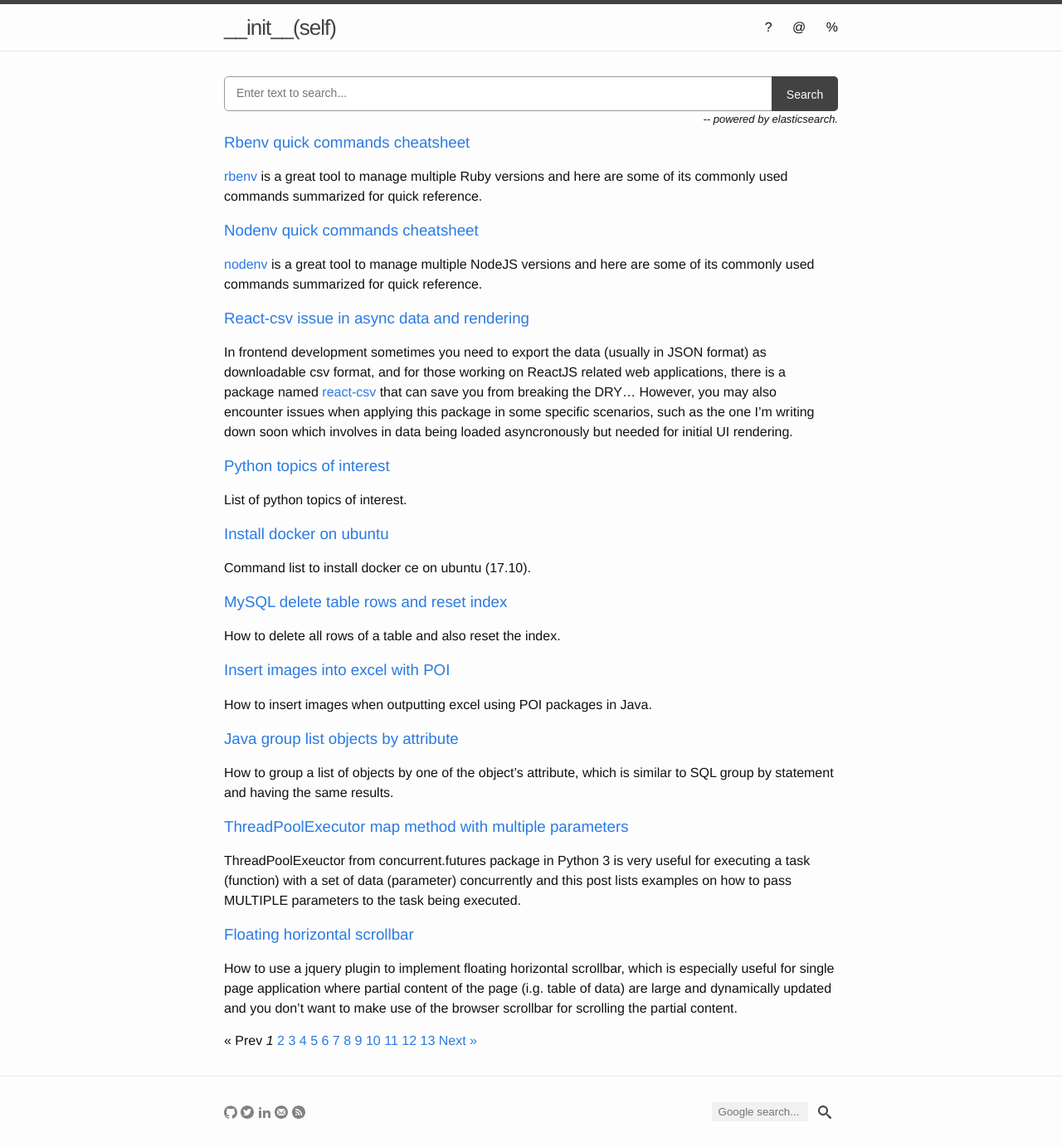
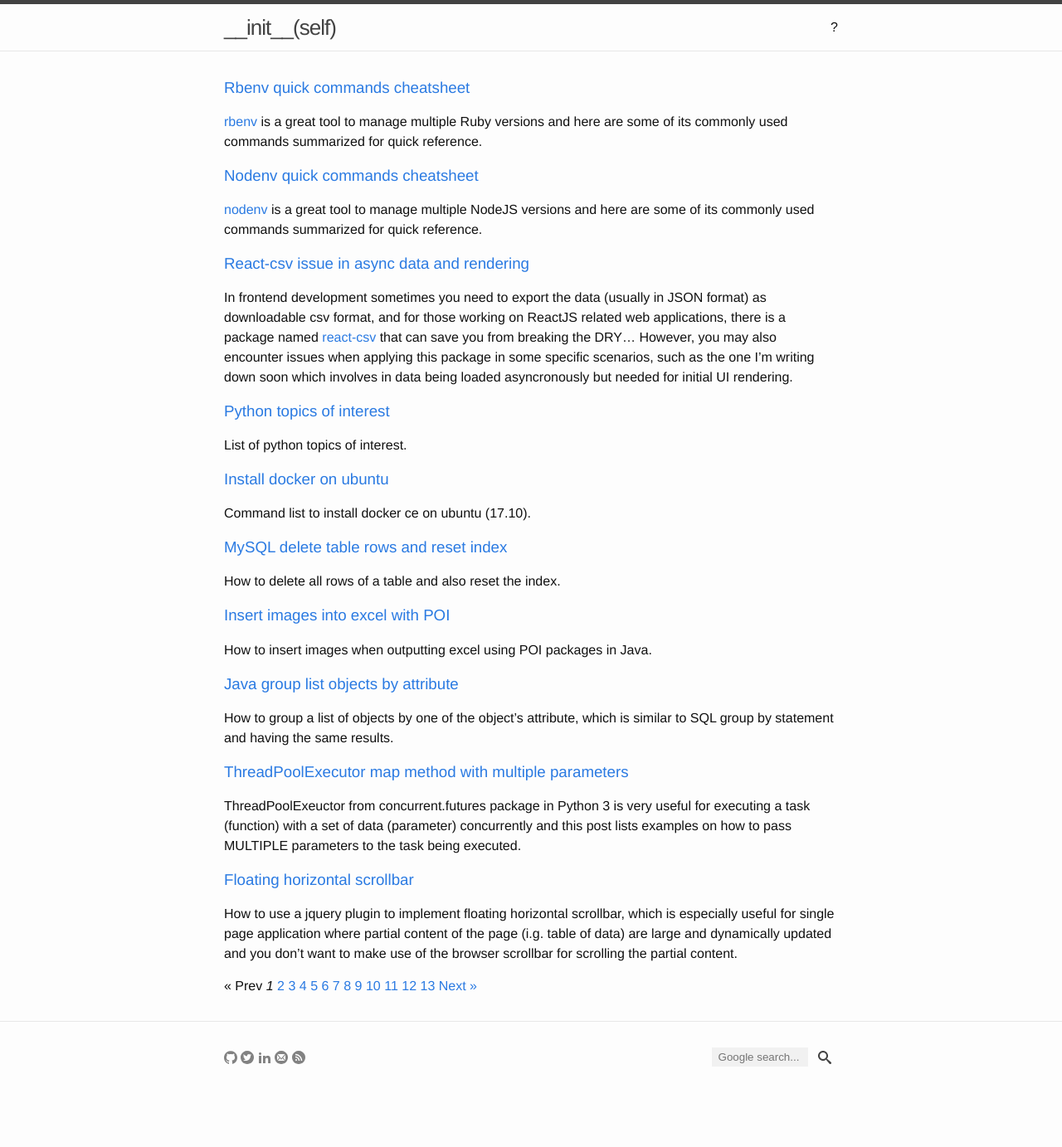
Before and after one commit to yuan-jiang/yuan-jiang.github.io, a Jekyll site: the page built from index.html, in a window 1280 px wide. Shown: the whole page at 83% size. Built offline with Jekyll 4.4.1, drawn with Linux system fonts in a browser that asks for light colours; the list of posts is cut into pages by our own code; after the commit the page ends 1317 px from its top, so only the background shows below that.

Commit message:
Decouple from app part and make it pure static blog

```diff
--- a/_includes/header.html
+++ b/_includes/header.html
@@ -19,12 +19,7 @@
           <a class="page-link" href="{{ my_page.url | prepend: site.baseurl }}">{{ my_page.title }}</a>
           {% endif %}
         {% endfor %} -->
-        {% comment %} <a class="page-link" href="{{ site.baseurl }}/bookmarks">Bookmarks</a> {% endcomment %}
-        {% comment %} <a class="page-link" href="{{ site.baseurl }}/tags">Sitemap</a> {% endcomment %}
-        {% comment %} <a class="page-link" href="{{ site.baseurl }}/">~</a> {% endcomment %}
         <a class="page-link" href="{{ site.baseurl }}/about">?</a>
-        <a class="page-link" href="http://sh.yuanjiang.space">@</a>
-        <a class="page-link" href="https://idoit.tk">%</a>
       </div>
 
     </nav>
--- a/index.html
+++ b/index.html
@@ -6,7 +6,7 @@ title: Home
 <div class="home">
 
   <!-- <h1 class="page-heading">Posts</h1> -->
-  <div id='search-box'>
+  <!-- <div id='search-box'>
     <form action='https://sh.yuanjiang.space/s' id='search-form' method='get' target='_blank_'>
         <input id='search-text' required name='q' placeholder='Enter text to search...' type='text'/>
         <button id='search-button' type='submit'>
@@ -15,7 +15,7 @@ title: Home
     </form>
     <div id="esPoweredBy"> -- powered by elasticsearch.</div>
   </div>
-  <br>
+  <br> -->
 
   <!-- This loops through the paginated posts -->
   {% for post in paginator.posts %}
```
Also changed, not shown: tags.md (+2 -2 lines).
